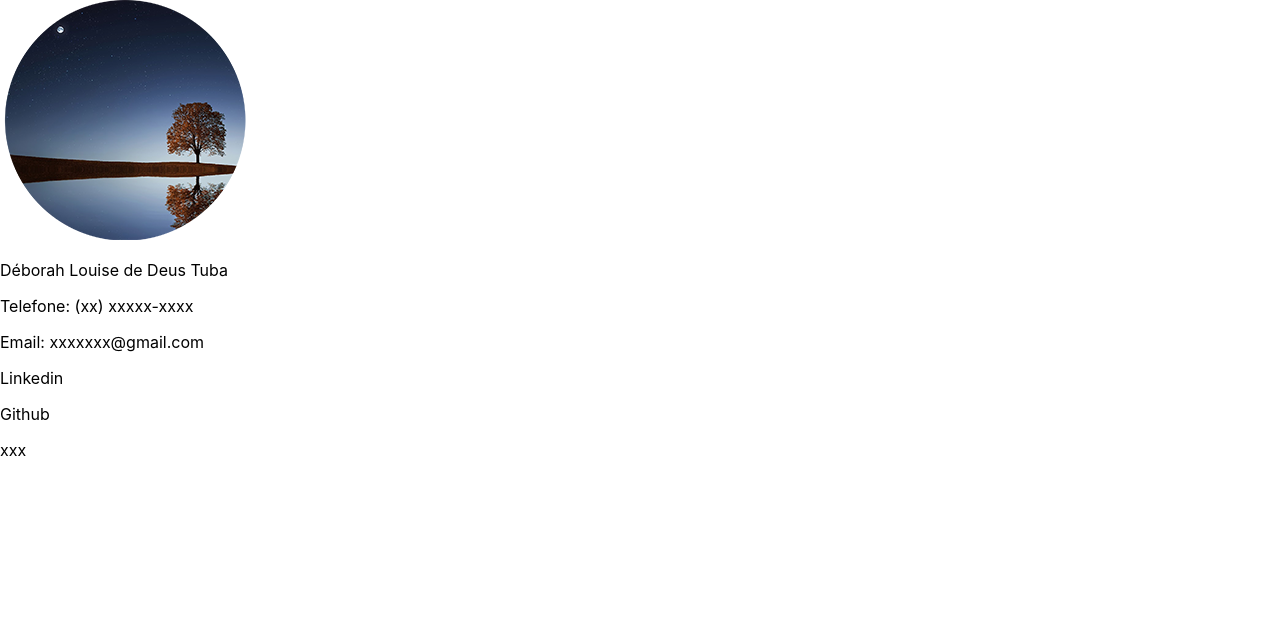
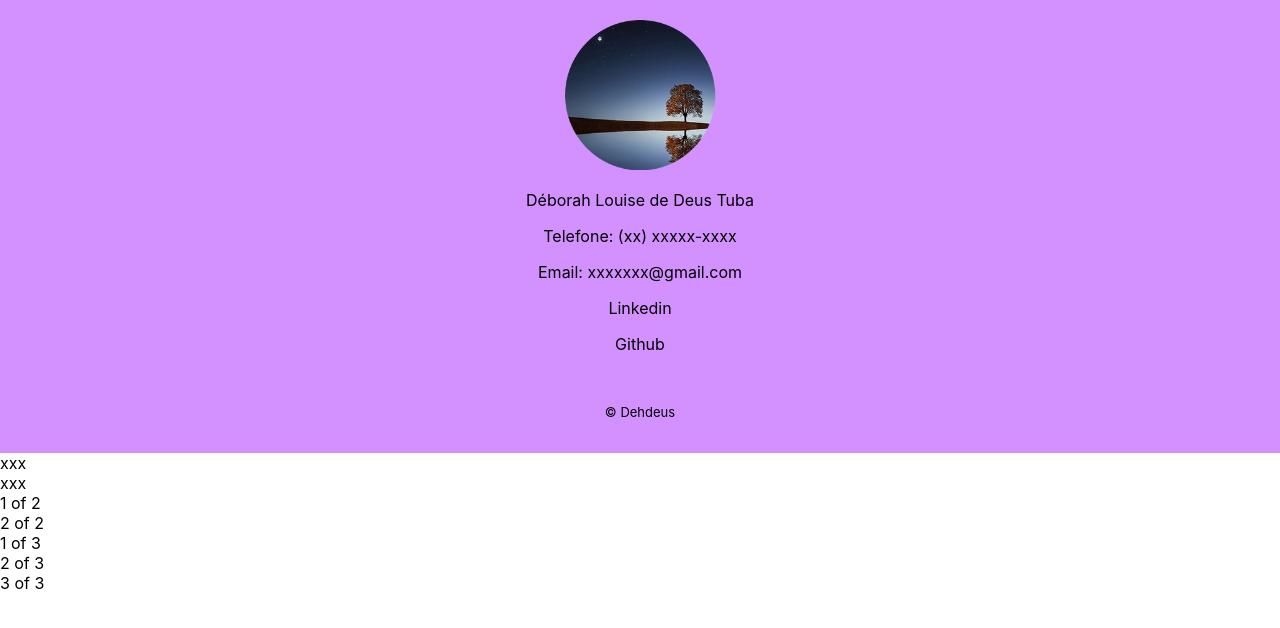
Before and after one commit to dehdeus/curriculo, a React (Create React App) app: page / in a window 1280 px wide. Shown: the top 628 px of the page. Built offline with nearby package versions, Linux system fonts and the light colour scheme.

Commit message:
feature: add componentes

```diff
--- a/src/components/menu.css
+++ b/src/components/menu.css
@@ -0,0 +1,19 @@
+#menu-lateral {
+    text-align: center;
+    flex: 1;
+    background-color: rgb(211, 145, 255);
+    padding: 20px;
+    box-shadow: 20 0 100 3px #000000;
+}
+
+#contato {
+    margin-bottom: 50px;
+}
+
+.foto-perfil {
+    height: 150px;
+}
+
+#footer {
+    font-size: small;
+}
--- a/src/components/menu.js
+++ b/src/components/menu.js
@@ -1,13 +1,14 @@
 import React from 'react';
 import Imagem from '../assets/fotonoite.png';
+import './menu.css'
 
 function Menu () {
     return (
-    <section>
+    <section id="menu-lateral">
       <div>
         <img src={Imagem} className="foto-perfil" alt="foto-perfil"/>
       </div>
-      <div>
+      <div id="contato">
         <p>
           Déborah Louise de Deus Tuba
         </p>
@@ -24,6 +25,11 @@ function Menu () {
           Github
         </p>
       </div>
+      <footer id="footer">
+        <p>
+          &copy; Dehdeus
+        </p>
+      </footer>
     </section>
     )
 }
--- /dev/null
+++ b/src/components/skills.js
@@ -0,0 +1,22 @@
+import React from 'react';
+import Container from 'react-bootstrap/Container';
+import Row from 'react-bootstrap/Row';
+import Col from 'react-bootstrap/Col';
+
+function Skills() {
+    return (
+        <Container>
+        <Row>
+          <Col>1 of 2</Col>
+          <Col>2 of 2</Col>
+        </Row>
+        <Row>
+          <Col>1 of 3</Col>
+          <Col>2 of 3</Col>
+          <Col>3 of 3</Col>
+        </Row>
+      </Container>
+    )
+}
+
+export default Skills;
--- /dev/null
+++ b/src/components/sobre.js
@@ -0,0 +1,11 @@
+import React from 'react';
+
+function Sobre() {
+    return (
+       <section>
+           xxx
+       </section>
+    )
+}
+
+export default Sobre;
--- a/src/index.js
+++ b/src/index.js
@@ -3,12 +3,16 @@ import ReactDOM from 'react-dom';
 import './index.css';
 import App from './App';
 import Menu from './components/menu.js';
+import Sobre from './components/sobre.js';
+import Skills from './components/skills.js'
 import reportWebVitals from './reportWebVitals';
 
 ReactDOM.render(
   <React.StrictMode>
     <Menu />
     <App />
+    <Sobre />
+    <Skills />
   </React.StrictMode>,
   document.getElementById('root')
 );
```
